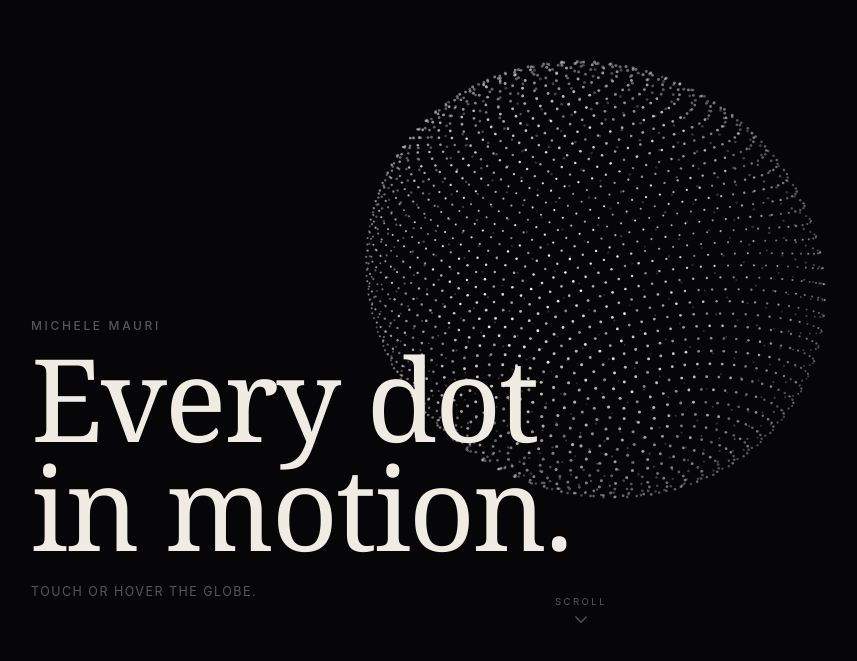
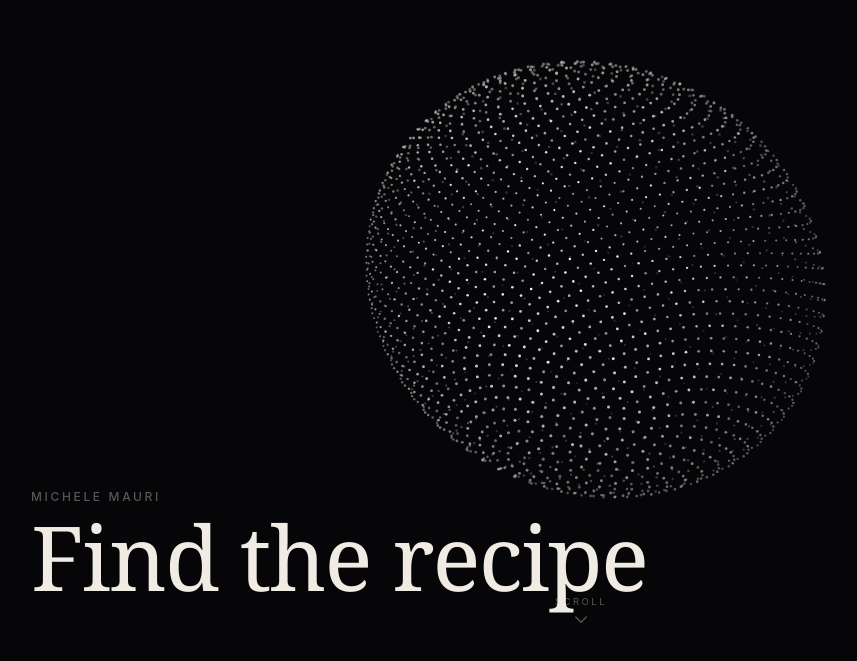
Before and after one commit to mcmr-git/particle-globe, a Next.js app: page / in a window 1280 px wide. Shown: the part 129-790 px from the top of the page, without its empty margins (59-916 px from the left). Built offline with nearby package versions, Linux system fonts and the light colour scheme; a web font is replaced by a local one.

Commit message:
feat: replace hero title with "Find the recipe", smaller font size

```diff
--- a/src/components/HeroText.module.css
+++ b/src/components/HeroText.module.css
@@ -20,7 +20,7 @@
   flex-direction: column;
   gap: 0;
   font-family: var(--serif);
-  font-size: clamp(3.2rem, 9vw, 8.5rem);
+  font-size: clamp(2.4rem, 7vw, 6.5rem);
   font-weight: 200;
   line-height: 0.95;
   letter-spacing: -0.02em;
@@ -32,14 +32,3 @@
   display: block;
   will-change: opacity, transform;
 }
-
-.sub {
-  margin-top: 0.8rem;
-  font-family: var(--sans);
-  font-size: clamp(0.65rem, 1.2vw, 0.78rem);
-  font-weight: 400;
-  letter-spacing: 0.12em;
-  text-transform: uppercase;
-  color: var(--muted);
-  will-change: opacity, transform;
-}
--- a/src/components/HeroText.tsx
+++ b/src/components/HeroText.tsx
@@ -9,10 +9,8 @@ export default function HeroText() {
   useEffect(() => {
     const el = lineRef.current
     if (!el) return
-    // staggered reveal on mount
     const spans = el.querySelectorAll<HTMLSpanElement>('[data-line]')
     spans.forEach((span, i) => {
-      span.style.transitionDelay = `${i * 0.12}s`
       span.style.opacity = '0'
       span.style.transform = 'translateY(18px)'
       requestAnimationFrame(() => {
@@ -29,12 +27,8 @@ export default function HeroText() {
     <div ref={lineRef} className={styles.hero}>
       <p className={styles.eyebrow} data-line="0">Michele Mauri</p>
       <h1 className={styles.headline}>
-        <span className={styles.line} data-line="1">Every dot</span>
-        <span className={styles.line} data-line="2">in motion.</span>
+        <span className={styles.line} data-line="1">Find the recipe</span>
       </h1>
-      <p className={styles.sub} data-line="3">
-        Touch or hover the globe.
-      </p>
     </div>
   )
 }
```
